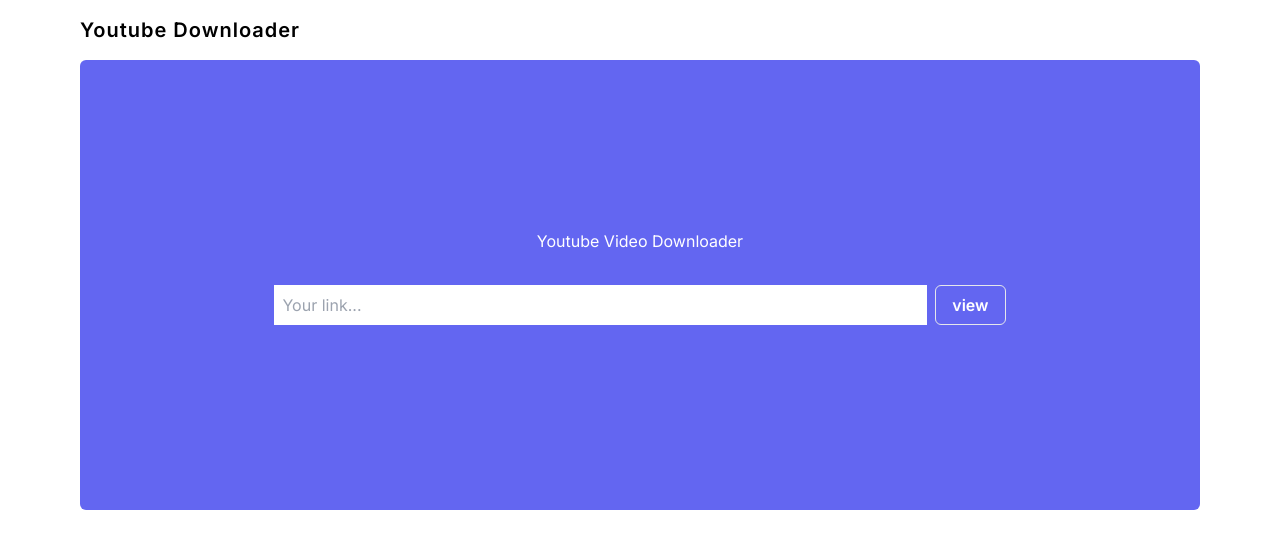
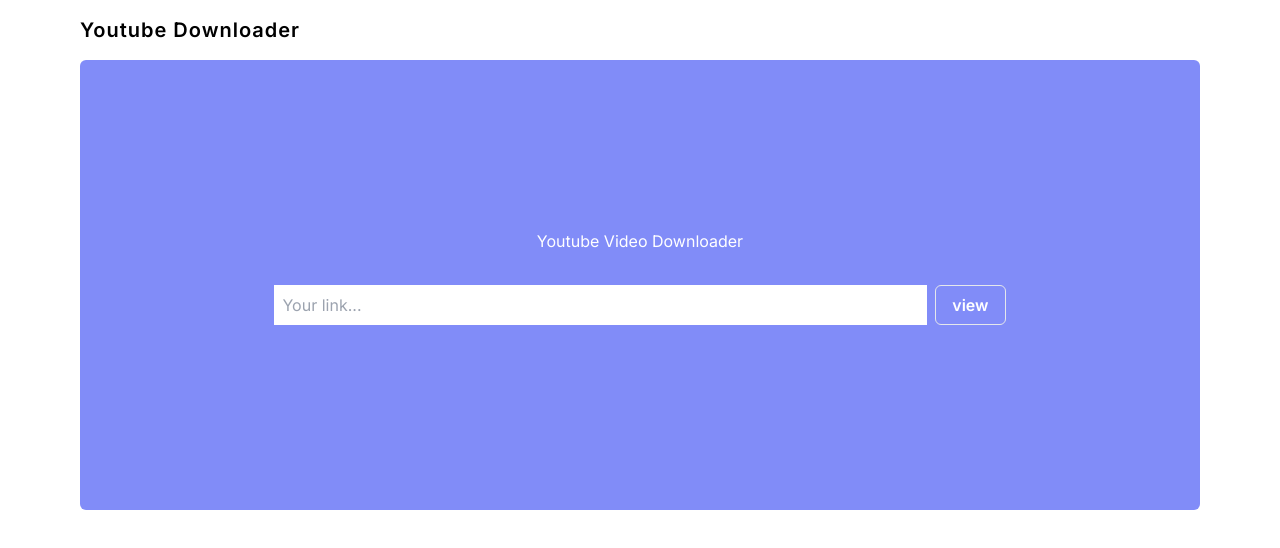
Before and after one commit to shubham947222/youtube-video-downloader, a Next.js app: page / in a window 1280 px wide. Shown: the top 548 px of the page. Built offline with nearby package versions, Linux system fonts and the light colour scheme.

Commit message:
color change

```diff
--- a/app/page.jsx
+++ b/app/page.jsx
@@ -44,7 +44,7 @@
         </div>
       </header>
 
-      <div className="flex text-white bg-indigo-500 rounded-md flex-col items-center min-h-[450px] w-full justify-center">
+      <div className="flex text-white bg-indigo-400 rounded-md flex-col items-center min-h-[450px] w-full justify-center">
         <h3>
           {loading ? "Thank you for waiting" : "Youtube Video Downloader"}
         </h3>
@@ -61,7 +61,7 @@
             />
             <button
               onClick={handleDownload}
-              className="rounded-md py-1 px-4 font-semibold border transition duration-300 hover:bg-white hover:text-indigo-500"
+              className="rounded-md py-1 px-4 font-semibold border transition duration-300 hover:bg-white hover:text-indigo-400"
             >
               view
             </button>
```
